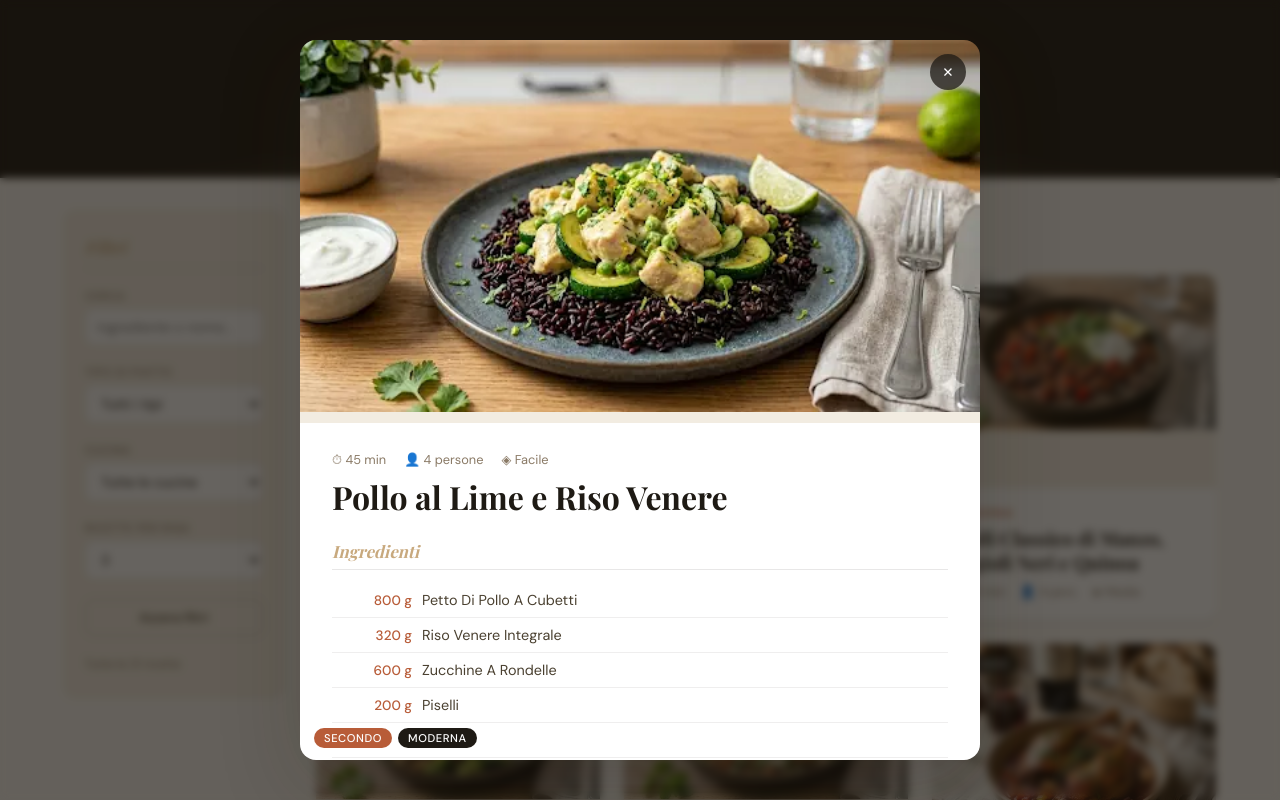
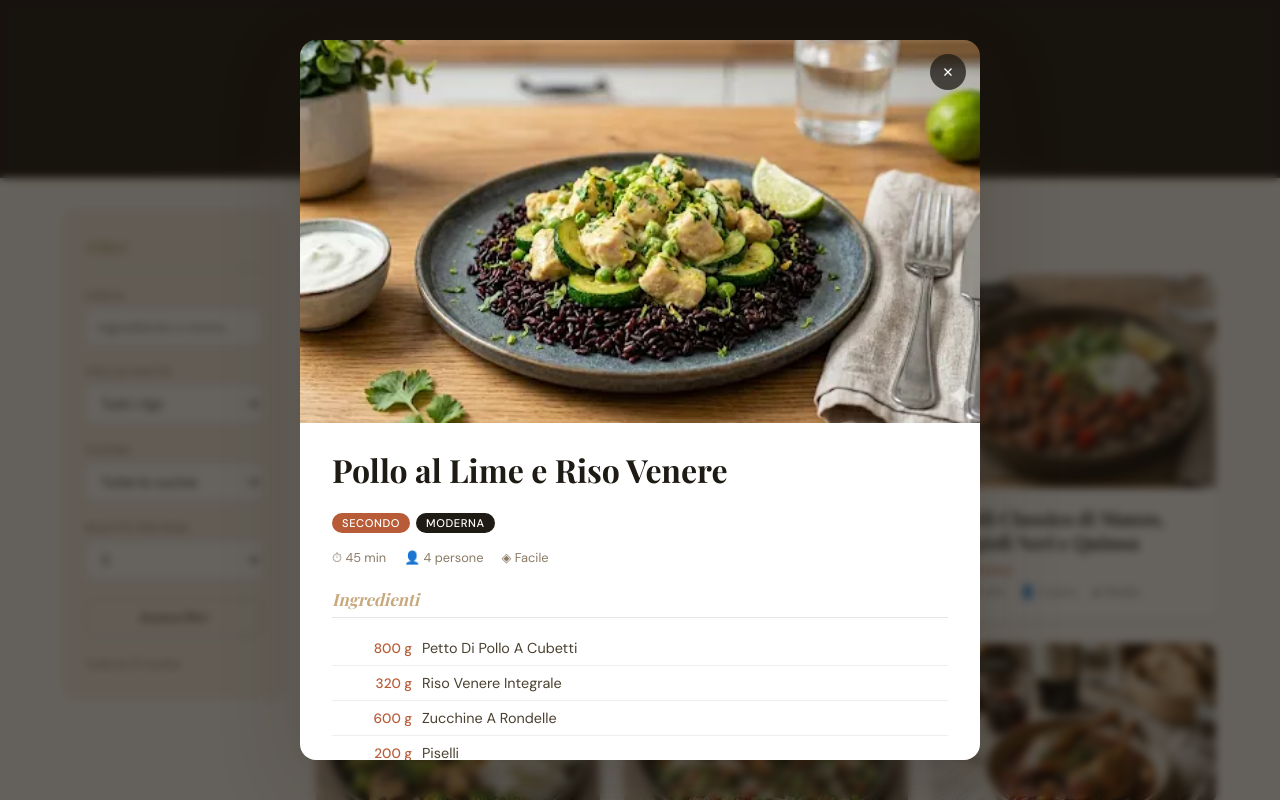
Before and after one commit to lorenzoferrara/RecipeWhisperer, a React (Vite) app: page / in a window 1280 px wide. Both pictures are taken after a click on the button 458 px from the left and 447 px from the top of the page. Shown: the top 800 px of the page. Built offline with nearby package versions, Linux system fonts and the light colour scheme; a web font is replaced by a local one.

Commit message:
fix images cropping

```diff
--- a/src/components/RecipeCard.jsx
+++ b/src/components/RecipeCard.jsx
@@ -34,11 +34,11 @@ export default function RecipeCard({ recipe, index, onOpen, imageBroken, onImage
     >
       <div className="card-image-wrap">
         {renderCardImage()}
-        <span className="card-badge">{recipe.type}</span>
       </div>
       <div className="card-body">
+        <h2 className="card-title">{recipe.name}</h2>
         <p className="card-cuisine">{recipe.cuisine}</p>
-        <h2 className="card-title">{recipe.name}</h2>
+        <span className="card-badge">{recipe.type}</span>
         <div className="card-meta">
           {recipe.time ? <span>⏱ {recipe.time} min</span> : null}
           {recipe.servings ? <span>👤 {recipe.servings} pers.</span> : null}
--- a/src/components/RecipeModal.jsx
+++ b/src/components/RecipeModal.jsx
@@ -29,18 +29,17 @@ export default function RecipeModal({ recipe, modalImageFailed, onImageError, on
           ✕
         </button>
         <div className="modal-image-wrap">{renderModalImage()}</div>
-        <div className="modal-badges" id="modal-badges">
-          <span className="modal-badge terracotta">{recipe.type}</span>
-          <span className="modal-badge">{recipe.cuisine}</span>
-        </div>
         <div className="modal-body">
+          <h2 id="modal-title">{recipe.name}</h2>
+          <div className="modal-badges" id="modal-badges">
+            <span className="modal-badge terracotta">{recipe.type}</span>
+            <span className="modal-badge">{recipe.cuisine}</span>
+          </div>
           <div className="modal-meta" id="modal-meta">
             {recipe.time ? <span>⏱ {recipe.time} min</span> : null}
             {recipe.servings ? <span>👤 {recipe.servings} persone</span> : null}
             {recipe.difficulty ? <span>◈ {recipe.difficulty}</span> : null}
           </div>
-
-          <h2 id="modal-title">{recipe.name}</h2>
 
           <div className="modal-section">
             <h3>Ingredienti</h3>
--- a/style.css
+++ b/style.css
@@ -258,11 +258,18 @@ main {
   overflow: hidden;
   background: var(--paper);
 }
+.card-image-wrap picture {
+  display: block;
+  width: 100%;
+  height: 100%;
+}
 .card-image-wrap img {
   width: 100%;
   height: 100%;
   object-fit: cover;
+  object-position: center;
   transition: transform .5s ease;
+  display: block;
 }
 .recipe-card:hover .card-image-wrap img {
   transform: scale(1.06);
@@ -390,10 +397,17 @@ main {
   max-width: 100%;
   width: 100%;
 }
+.modal-image-wrap picture {
+  display: block;
+  width: 100%;
+  height: 100%;
+}
 .modal-image-wrap img {
   width: 100%;
   height: 100%;
   object-fit: cover;
+  object-position: center;
+  display: block;
 }
 /* placeholder when no modal image */
 .modal-placeholder {
@@ -406,11 +420,9 @@ main {
   background: linear-gradient(135deg, var(--paper) 0%, #e0d4c3 100%);
 }
 .modal-badges {
-  position: absolute;
-  bottom: 12px;
-  left: 14px;
   display: flex;
   gap: 6px;
+  margin-bottom: 16px;
 }
 .modal-badge {
   background: var(--ink);
```
Also changed, not shown: data/recipes.txt (deleted), scripts/prompts.txt (added), 1 other file (tests, documents, lock files or other folders).
